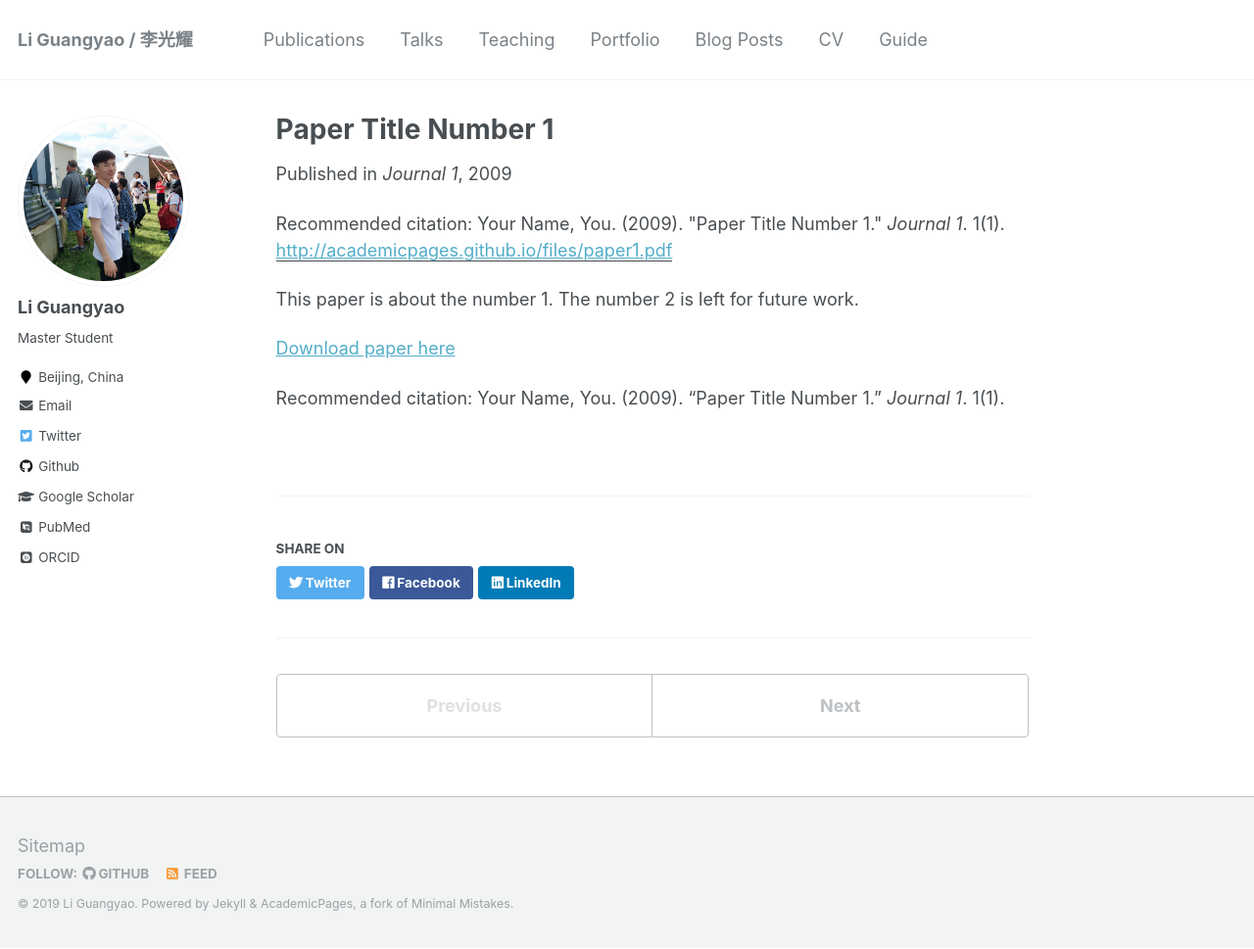
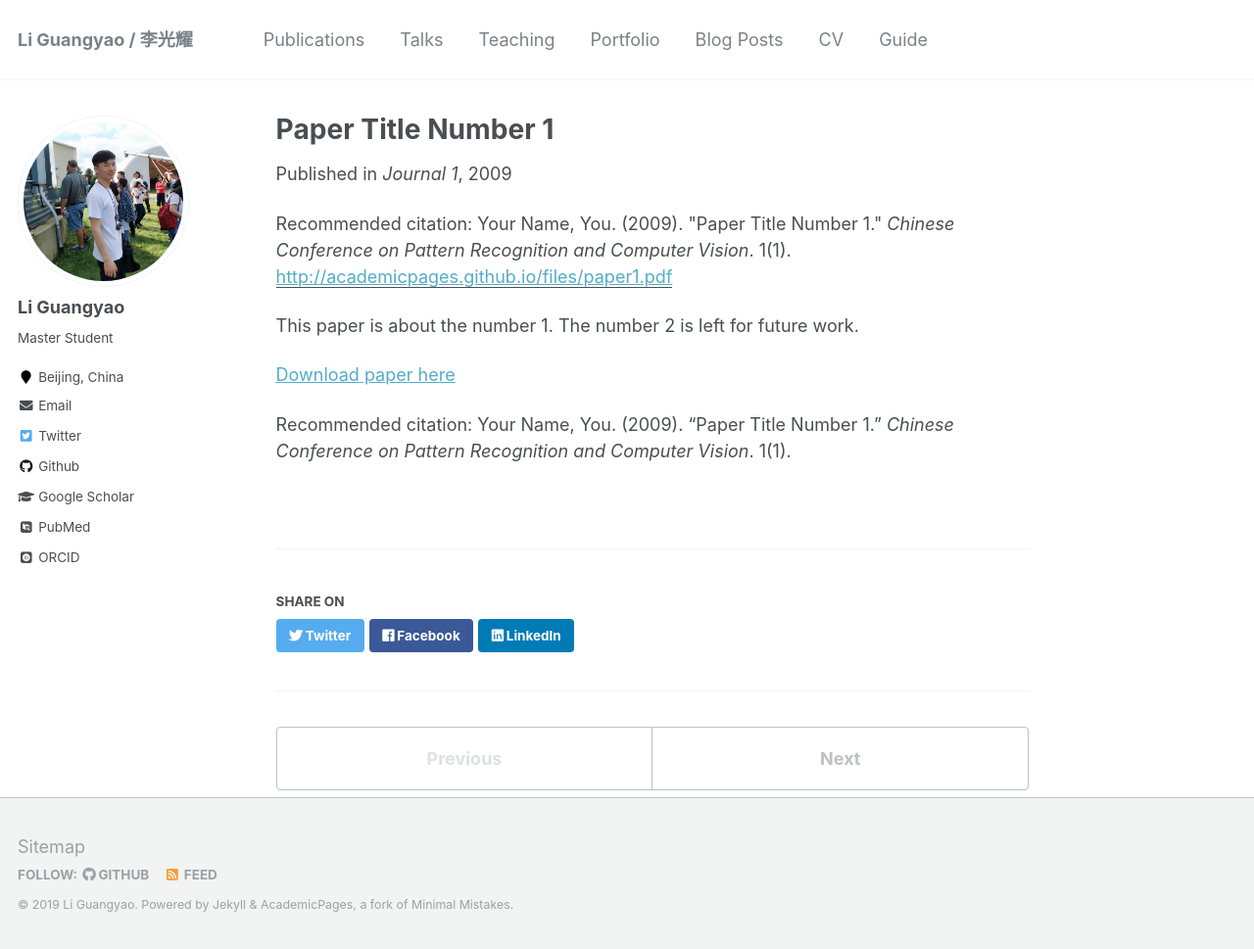
Before and after one commit to ayameyao/ayameyao.github.io_old-version, a Jekyll site: the page built from _publications/2009-10-01-paper-title-number-1.md, in a window 1280 px wide and 969 px high. Shown: the whole window at 98% size. Built offline with Jekyll 4.4.1, drawn with Linux system fonts in a browser that asks for light colours; some web fonts are replaced.

Commit message:
Update 2009-10-01-paper-title-number-1.md

```diff
--- a/_publications/2009-10-01-paper-title-number-1.md
+++ b/_publications/2009-10-01-paper-title-number-1.md
@@ -6,10 +6,10 @@ excerpt: 'This paper is about the number 1. The number 2 is left for future work
 date: 2009-10-01
 venue: 'Journal 1'
 paperurl: 'http://academicpages.github.io/files/paper1.pdf'
-citation: 'Your Name, You. (2009). &quot;Paper Title Number 1.&quot; <i>Journal 1</i>. 1(1).'
+citation: 'Your Name, You. (2009). &quot;Paper Title Number 1.&quot; <i>Chinese Conference on Pattern Recognition and Computer Vision</i>. 1(1).'
 ---
 This paper is about the number 1. The number 2 is left for future work.
 
 [Download paper here](http://academicpages.github.io/files/paper1.pdf)
 
-Recommended citation: Your Name, You. (2009). "Paper Title Number 1." <i>Journal 1</i>. 1(1).
+Recommended citation: Your Name, You. (2009). "Paper Title Number 1." <i>Chinese Conference on Pattern Recognition and Computer Vision</i>. 1(1).
```
